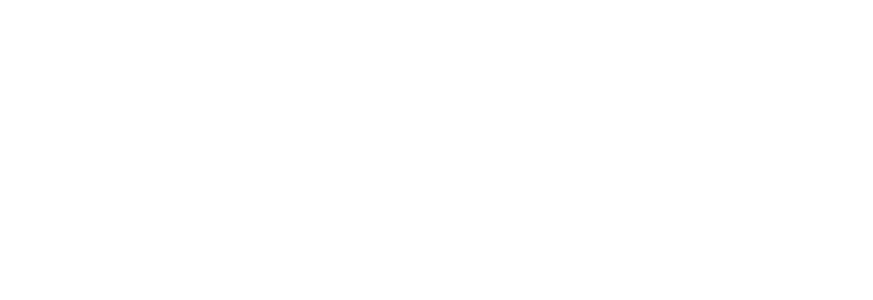
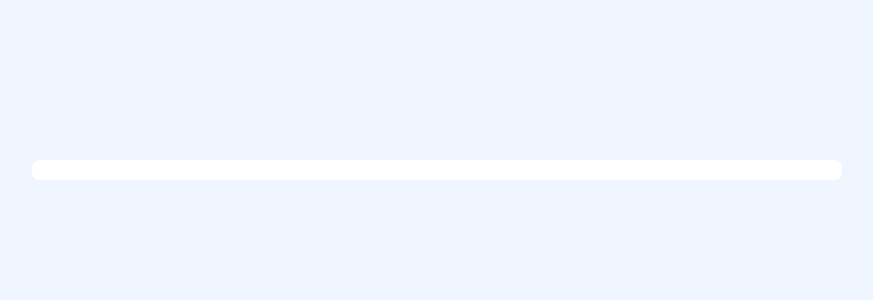
Before and after one commit to lelouch187/multi-step-form, a React (Create React App) app: page / in a window 1280 px wide. Shown: the top 300 px of the page, without its empty margins (203-1076 px from the left). Built offline with nearby package versions, Linux system fonts and the light colour scheme.

Commit message:
styled background

```diff
--- a/src/App.tsx
+++ b/src/App.tsx
@@ -1,8 +1,9 @@
-
 function App() {
   return (
-    <div className="App">
+    <div className="container">
+      <div className="App">
 
+      </div>
     </div>
   );
 }
--- a/src/styles/index.scss
+++ b/src/styles/index.scss
@@ -8,3 +8,19 @@
    font-family: "Ubuntu-Regular", sans-serif;
    font-size: 16px;
 }
+#root{
+   height: 100vh;
+   background-color: $Magnolia;
+   padding-top: 20vh;
+}
+.container{
+   max-width: 840px;
+   padding: 0px 15px;
+   margin: 0 auto;
+}
+.App{
+   width: 100%;
+   padding: 10px;
+   background-color: $White;
+   border-radius: 8px;
+}
```
